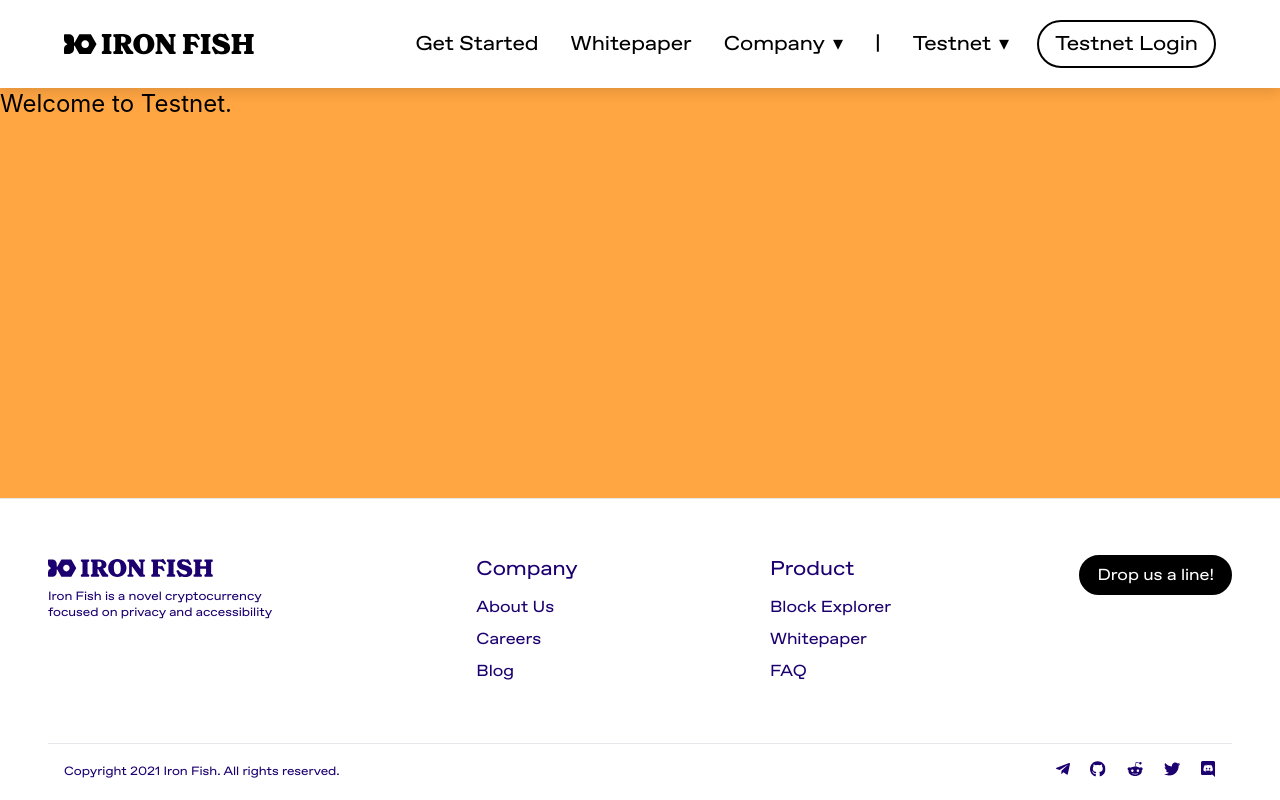
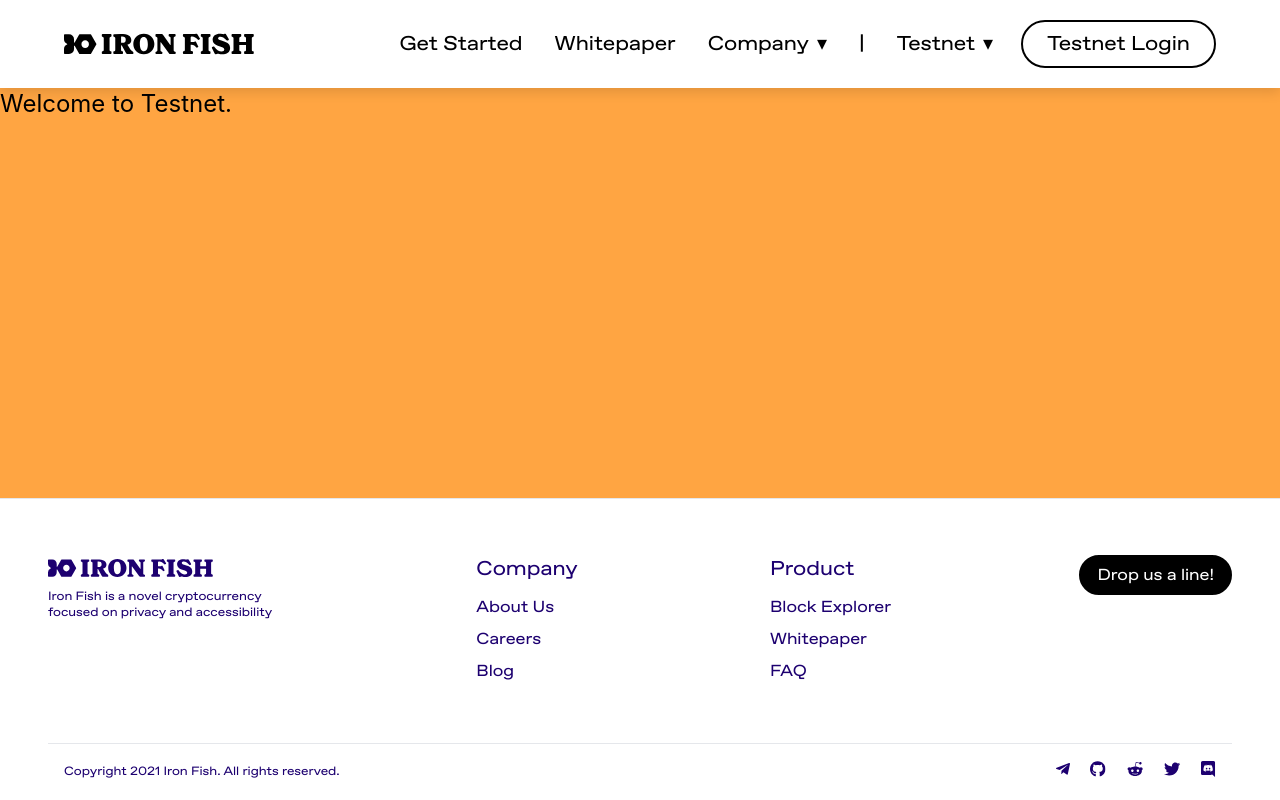
Before and after one commit to iron-fish/website-testnet, a Next.js app: page / in a window 1280 px wide. Built offline with nearby package versions, Linux system fonts and the light colour scheme.

Commit message:
IRO-878 - 'Testnet login' button padding (#5)

```diff
--- a/components/Navbar/index.tsx
+++ b/components/Navbar/index.tsx
@@ -79,7 +79,7 @@ function NavbarLinks({
         </span>
       </button>
       <Button
-        className="h-12 ml-3"
+        className="h-12 ml-3 py-3 px-6"
         colorClassName="bg-transparent text-black hover:bg-black hover:text-white"
       >
         <Link href="/login">
```
